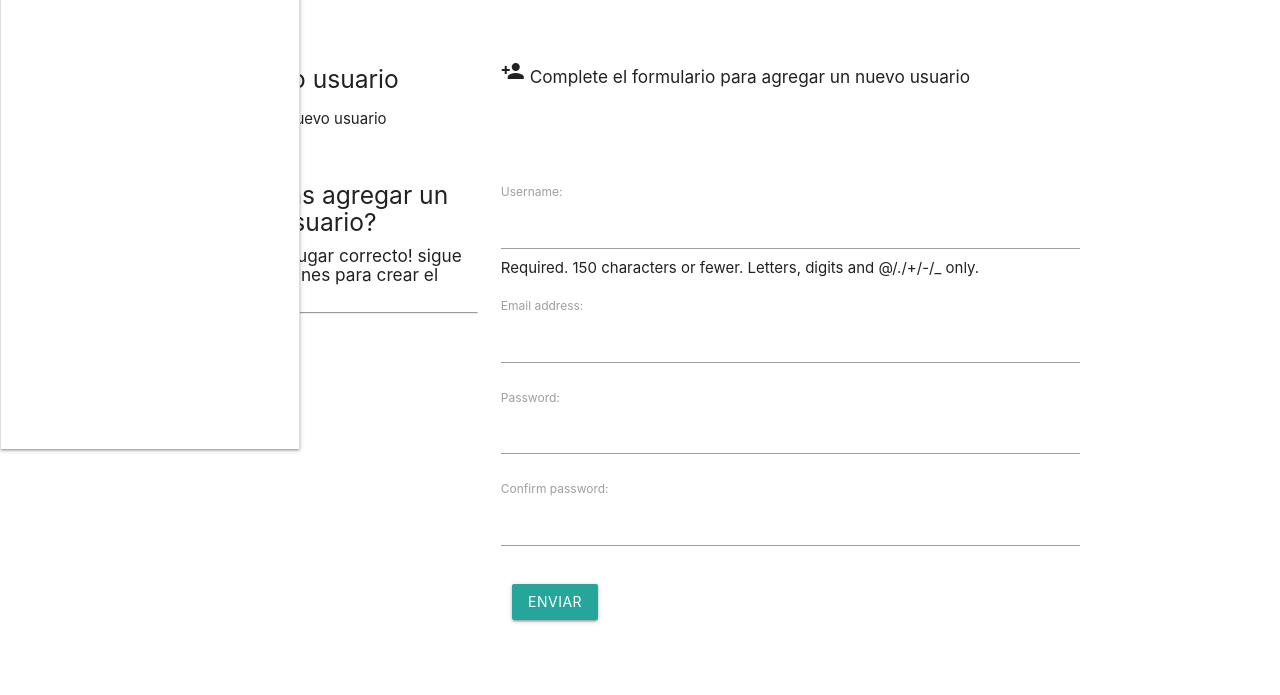
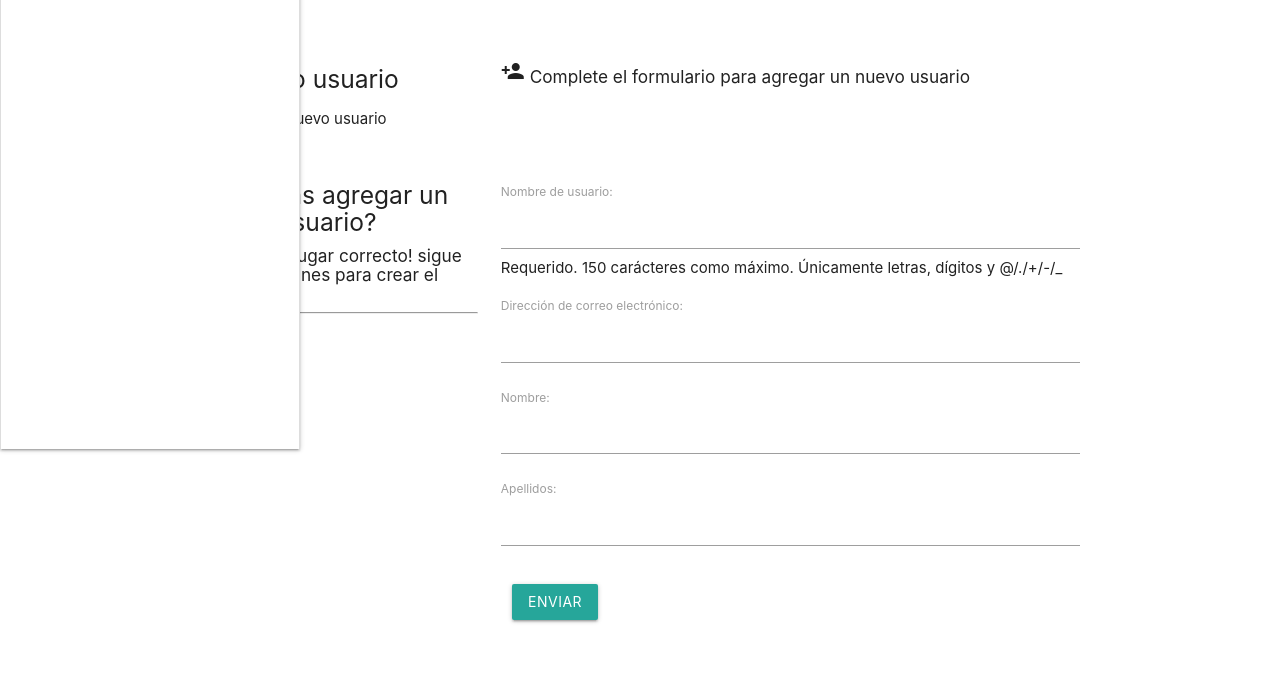
Before and after one commit to boyarzun/chiloe-island, a Django app: page /users/new in a window 1280 px wide. Shown: the part 411-1106 px from the top of the page. Run offline with Django 3.2, Linux system fonts and the light colour scheme; a user stored in the database is signed in; data comes from the database, SQL or seed files in the repository; some libraries are stand-ins or nearby versions.

Commit message:
Refactoring Update forms to materialize Update forms input to a common component

```diff
--- a/authentication/forms.py
+++ b/authentication/forms.py
@@ -6,57 +6,11 @@
 from django.contrib.auth.models import User
 
 class UserForm(forms.ModelForm):
-    password=forms.CharField(widget=forms.PasswordInput())
-    confirm_password=forms.CharField(widget=forms.PasswordInput())
-
     class Meta:
         model = User
-        fields=('username', 'email','password')
-
-    def clean(self):
-        cleaned_data = super(UserForm, self).clean()
-        password = cleaned_data.get("password")
-        confirm_password = cleaned_data.get("confirm_password")
-
-        # check for min length
-        min_length = 8
-        if len(password) < min_length:
-            msg = 'Password must be at least %s characters long.' %(str(min_length))
-            self.add_error('password', msg)
-
-        # check for digit
-        if sum(c.isdigit() for c in password) < 1:
-            msg = 'Password must contain at least 1 number.'
-            self.add_error('password', msg)
-
-        # check for uppercase letter
-        if not any(c.isupper() for c in password):
-            msg = 'Password must contain at least 1 uppercase letter.'
-            self.add_error('password', msg)
-
-        # check for lowercase letter
-        if not any(c.islower() for c in password):
-            msg = 'Password must contain at least 1 lowercase letter.'
-            self.add_error('password', msg)
-
-        if password != confirm_password:
-            raise forms.ValidationError(
-                "password and confirm_password does not match"
-            )
+        fields = ('username', 'email', 'first_name', 'last_name')
 
 class UserProfileForm(forms.ModelForm):
     class Meta:
         model = UserProfile
-        labels = {
-            'username': 'Nombre usuario',
-            'email': 'Correo',
-            'password': 'Contraseña',
-            'address': 'Dirección',
-            'phone': 'Telefono',
-        }
-
-        widgets = {'address':forms.TextInput(attrs={'placeholder':'Direccion'}),
-                    'phone':forms.NumberInput(attrs={'placeholder':'Telefono'}),
-                    }
-
-        exclude = ('user','birthdate','gender')
+        fields = ('avatar', 'address', 'phone')
--- a/authentication/models.py
+++ b/authentication/models.py
@@ -1,3 +1,5 @@
+import uuid
+
 # Django
 from django.conf import settings
 
@@ -7,12 +9,15 @@
 
 
 def user_directory_path(instance, filename):
-    # file will be uploaded to MEDIA_ROOT/<user_id>/<filename>
-    return 'users/{0}/{1}'.format(instance.user.id, filename)
+    """ File will be uploaded to MEDIA_ROOT/<user_id>/<filename> """
+
+    ext = filename.split('.')[-1]
+    name = uuid.uuid4()
+    return f'users/{instance.user.id}/{name}.{ext}'
 
 class UserProfile(models.Model):
     user = models.OneToOneField(User, on_delete=models.CASCADE)
-    address = models.CharField(max_length = 30, null=True)
+    address = models.CharField(max_length = 50, null=True)
     phone = models.CharField(max_length=18, null=True)
     avatar = models.ImageField(upload_to=user_directory_path, default='avatar/default.png')
 
--- a/core/settings.py
+++ b/core/settings.py
@@ -114,16 +114,15 @@
 # Internationalization
 # https://docs.djangoproject.com/en/2.2/topics/i18n/
 
-LANGUAGE_CODE = 'en-us'
+LANGUAGE_CODE = 'es-cl'
 
-TIME_ZONE = 'UTC'
+TIME_ZONE = 'America/Santiago'
 
 USE_I18N = True
 
 USE_L10N = True
 
 USE_TZ = True
-
 
 # Static files (CSS, JavaScript, Images)
 # https://docs.djangoproject.com/en/2.2/howto/static-files/
@@ -141,7 +140,6 @@
 )
 
 # Login
-
 LOGIN_URL = '/login'
 
 # Heroku
--- a/settings/fixtures/01_default_settings.json
+++ b/settings/fixtures/01_default_settings.json
@@ -18,7 +18,9 @@
             "last_name": "min",
             "email": "admin@dashboard.com",
             "username": "admin",
-            "password": "pbkdf2_sha256$150000$0mwkyPM0QWU4$HI2+VTySh2oP+aYDR5p3MC+1CjhrLuwT3OqZcQ7E22A="
+            "is_superuser": true,
+            "is_staff": true,
+            "password": "pbkdf2_sha256$150000$6ZgFlp1qw181$RTiQPuaG2js/05KQhepxJfcXno5qUPXLny2CJo5HmDA="
         }
     },
     {
--- a/settings/forms.py
+++ b/settings/forms.py
@@ -7,4 +7,4 @@
 class SettingForm(forms.ModelForm):
     class Meta:
         model = Setting
-        exclude = ('pk',)
+        fields = ('name', 'slogan', 'logo', 'description', 'keywords')
--- a/settings/models.py
+++ b/settings/models.py
@@ -1,9 +1,19 @@
+import uuid
+
+# Django
 from django.db import models
+
+def setting_directory_path(instance, filename):
+    """ File will be uploaded to MEDIA_ROOT/site/logo/<filename> """
+
+    ext = filename.split('.')[-1]
+    name = uuid.uuid4()
+    return f'site/logo/{name}.{ext}'
 
 class Setting(models.Model):
     name = models.CharField(max_length=128)
     slogan = models.CharField(max_length=128)
-    logo = models.ImageField(upload_to='site', null=True)
+    logo = models.ImageField(upload_to=setting_directory_path, null=True)
     intro_step = models.PositiveSmallIntegerField(default=1)
     description = models.CharField(max_length=240)
     keywords = models.CharField(max_length=240)
--- a/templates/generic/base.html
+++ b/templates/generic/base.html
@@ -15,7 +15,10 @@
       <link rel="stylesheet" type="text/css" href="{% static 'app-assets/vendors/vendors.min.css' %}">
       <link rel="stylesheet" type="text/css" href="{% static 'app-assets/vendors/flag-icon/css/flag-icon.min.css' %}">
       {% block vendorcss %}{% endblock %}
+      <link rel="stylesheet" type="text/css" href="{% static 'app-assets/css/themes/vertical-modern-menu-template/materialize.css' %}">
+      <link rel="stylesheet" type="text/css" href="{% static 'app-assets/css/themes/vertical-modern-menu-template/style.css' %}">
       {% block pagelevelcss %}{% endblock %}
+      <link rel="stylesheet" type="text/css" href="{% static 'app-assets/css/custom/custom.css' %}">
       {% block customcss %}{% endblock %}
    </head>
   <body class="vertical-layout vertical-menu-collapsible page-header-dark vertical-modern-menu 2-columns app-page" data-open="click" data-menu="vertical-modern-menu" data-col="2-columns">
--- a/templates/generic/create_or_update/create.html
+++ /dev/null
@@ -1,19 +0,0 @@
-{% extends 'generic/form.html' %}
-
-{% block title %}Nuevo usuario{% endblock %}
-
-{% block form_page_title %}
-    <i class="material-icons contact-icon vertical-text-top">person_add</i>
-    Nuevo usuario
-{% endblock %}
-
-{% block form_page_subtitle_description %}Agregue un nuevo usuario{% endblock %}
-
-{% block form_title %}
-    <i class="material-icons">person_add</i>
-    Complete el formulario para agregar un nuevo usuario
-{% endblock %}
-
-{% block form_sidebar_title %}Necesitas agregar un nuevo usuario?{% endblock %}
-
-{% block form_sidebar_description %}Estás en el lugar correcto! sigue las indicaciones para crear el usuario.{% endblock %}
--- a/templates/generic/form.html
+++ b/templates/generic/form.html
@@ -3,16 +3,17 @@
 
 {% block vendorcss %}
     <link rel="stylesheet" type="text/css" href="{% static 'app-assets/fonts/fontawesome/css/all.min.css' %}">
+    <link rel="stylesheet" type="text/css" href="{% static 'app-assets/vendors/dropify/css/dropify.min.css' %}">
 {% endblock %}
 
 {% block pagelevelcss %}
-    <link rel="stylesheet" type="text/css" href="{% static 'app-assets/css/themes/vertical-modern-menu-template/materialize.css' %}">
-    <link rel="stylesheet" type="text/css" href="{% static 'app-assets/css/themes/vertical-modern-menu-template/style.css' %}">
     <link rel="stylesheet" type="text/css" href="{% static 'app-assets/css/pages/page-contact.css' %}">
 {% endblock %}
 
 {% block customcss %}
     <link rel="stylesheet" type="text/css" href="{% static 'app-assets/css/custom/custom.css' %}">
+    <script type="text/javascript" src="{% static 'ckeditor/ckeditor-init.js' %}"></script>
+    <script type="text/javascript" src="{% static 'ckeditor/ckeditor/ckeditor.js' %}"></script>
 {% endblock %}
 
 {% block container %}
@@ -82,6 +83,10 @@
     </div>
 {% endblock%}
 
+{% block vendorjs %}
+    <script src="{% static 'app-assets/vendors/dropify/js/dropify.min.js' %}"></script>
+{% endblock %}
+
 {% block themejs %}
     <script src="{% static 'app-assets/js/plugins.js' %}" type="text/javascript"></script>
     <script src="{% static 'app-assets/js/custom/custom-script.js' %}" type="text/javascript"></script>
--- a/users/templates/users/create.html
+++ b/users/templates/users/create.html
@@ -1,4 +1,22 @@
-{% extends 'generic/create_or_update/create.html' %}
+{% extends 'generic/form.html' %}
+
+{% block title %}Nuevo usuario{% endblock %}
+
+{% block form_page_title %}
+    <i class="material-icons contact-icon vertical-text-top">person_add</i>
+    Nuevo usuario
+{% endblock %}
+
+{% block form_page_subtitle_description %}Agregue un nuevo usuario{% endblock %}
+
+{% block form_title %}
+    <i class="material-icons">person_add</i>
+    Complete el formulario para agregar un nuevo usuario
+{% endblock %}
+
+{% block form_sidebar_title %}Necesitas agregar un nuevo usuario?{% endblock %}
+
+{% block form_sidebar_description %}Estás en el lugar correcto! sigue las indicaciones para crear el usuario.{% endblock %}
 
 {% block content_form %}
     {{user_form.as_p}}
--- a/users/views.py
+++ b/users/views.py
@@ -31,8 +31,6 @@
         users_list = UserProfile.objects.filter(user__is_active = False)
     else:
         users_list = UserProfile.objects.filter(user__first_name__contains = dt.search) | UserProfile.objects.filter(user__last_name__contains = dt.search)
-
-
 
     # Pagination
     paginator = Paginator(list(users_list), 15)
@@ -93,9 +91,21 @@
 
 @login_required
 def update(request, id):
+    """ Update User data """
+
     user = get_object_or_404(User, pk=id)
-    user_form = UserForm(request.POST or None, instance=user)
-    profile_form = UserProfileForm(request.POST or None, request.FILES, instance=user.userprofile)
+
+    user_form = UserForm(
+        data = request.POST or None,
+        instance=user
+        )
+
+    profile_form = UserProfileForm(
+        data = request.POST or None,
+        files = request.FILES or None,
+        instance=user.userprofile
+        )
+
     if user_form.is_valid() and profile_form.is_valid():
         user_form.save()
         profile_form.save()
```
Also changed, not shown: settings/templates/settings/index.html (+19 -1 lines), settings/views.py (+8 -1 lines), templates/generic/create_or_update/update.html (deleted, +0 -19 lines), templates/generic/forms/input.html (added, +9 -0 lines), users/templates/users/index.html (+2 -6 lines), users/templates/users/update.html (+41 -3 lines), 1 other file.
